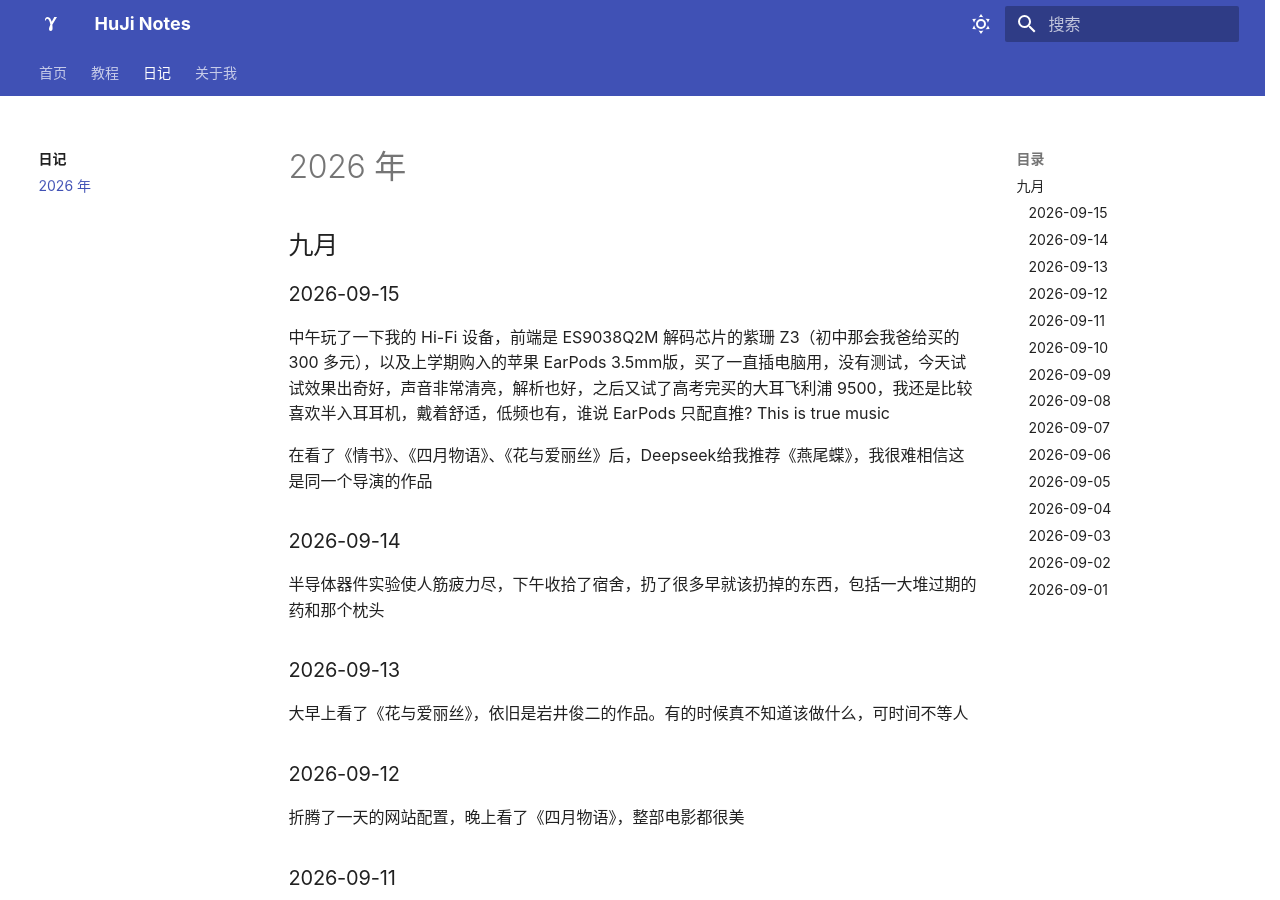
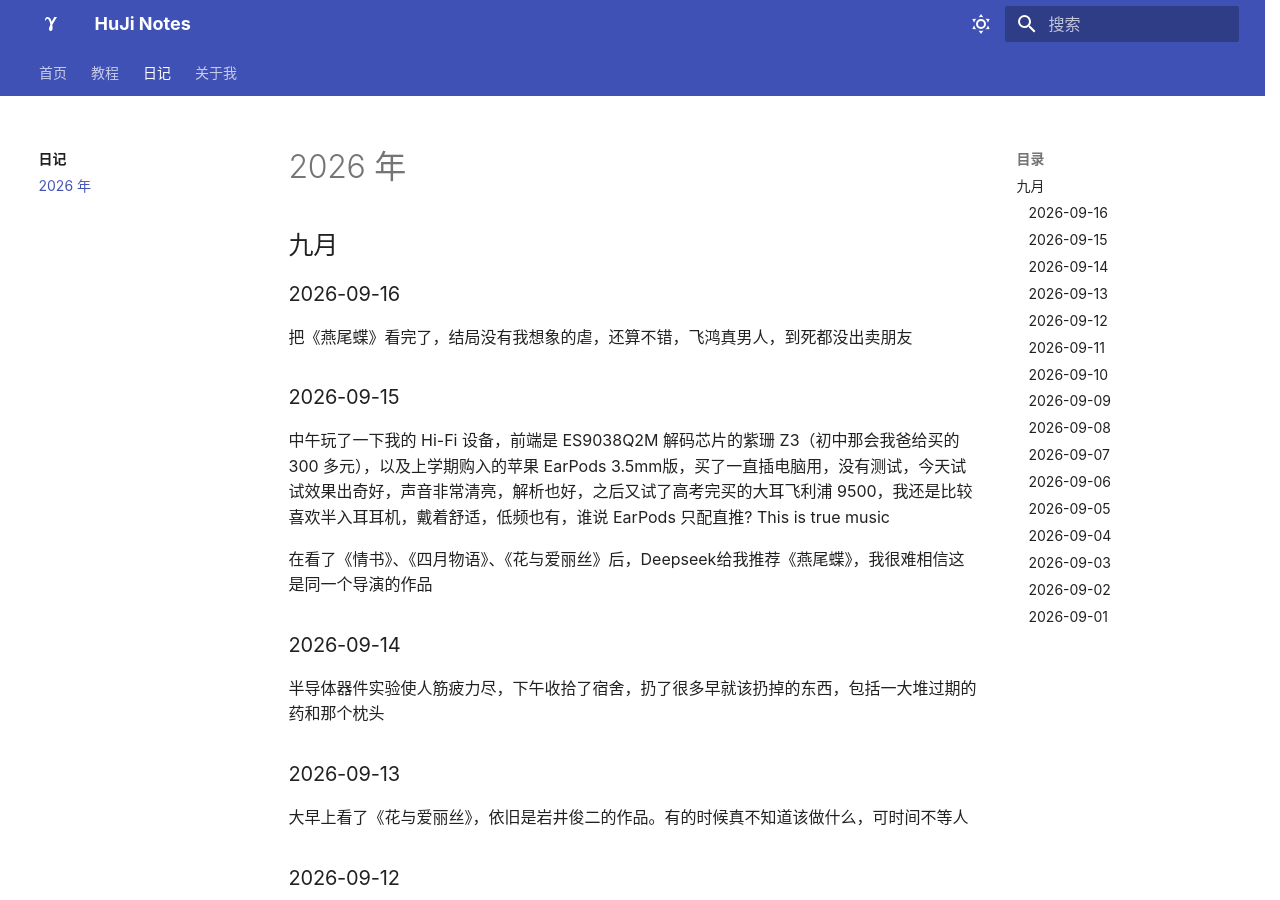
Before and after one commit to Hujiko02/Hujiko02.github.io, an MkDocs documentation site: the page built from docs/diary/2026.md, in a window 1280 px wide and 900 px high. Built offline with MkDocs 1.6.1 and Material for MkDocs 9.7.7, drawn with Linux system fonts in a browser that asks for light colours.

Commit message:
Auto update 2026-09-16 13:20:54

```diff
--- a/docs/diary/2026.md
+++ b/docs/diary/2026.md
@@ -1,6 +1,10 @@
 # 2026 年
 
 ## 九月
+
+### 2026-09-16
+
+把《燕尾蝶》看完了，结局没有我想象的虐，还算不错，飞鸿真男人，到死都没出卖朋友
 
 ### 2026-09-15
 
```
